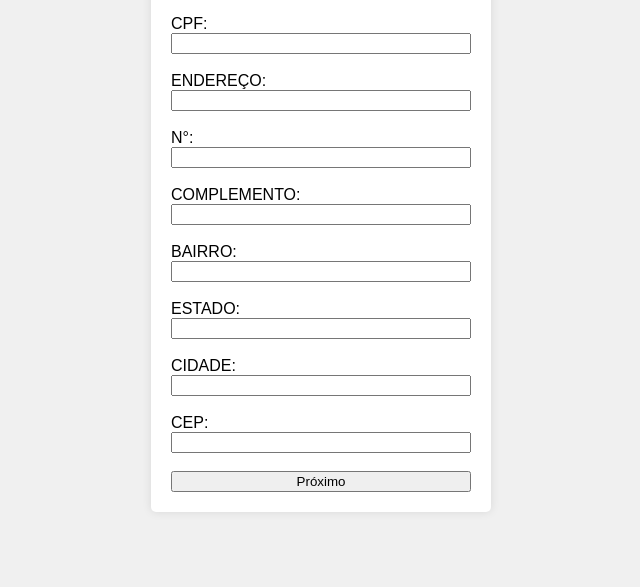
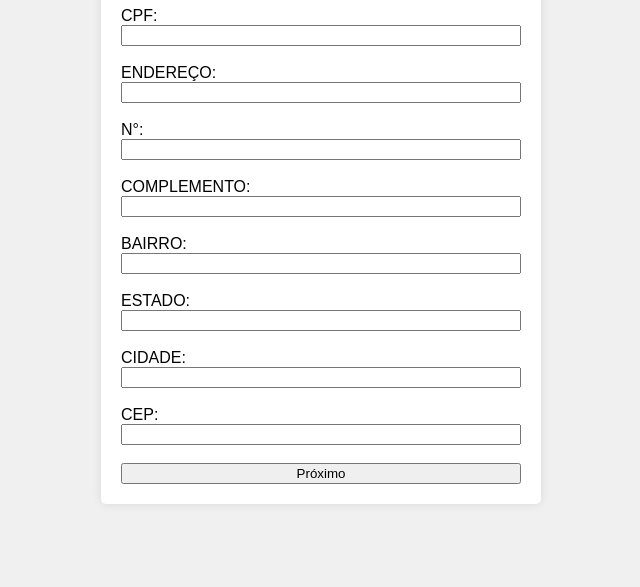
Before and after one commit to FelipeParreiras/CriandoUmaO.S, a plain HTML site: page index.html in a window 1536 px wide. Shown: the part 233-820 px from the top of the page, without its empty margins (447-1087 px from the left). Drawn offline with Linux system fonts and the light colour scheme.

Commit message:
ajustando a proporcao de tela

```diff
--- a/css.css
+++ b/css.css
@@ -7,6 +7,8 @@ body {
     justify-content: center;
     align-items: center;
     height: 100vh;
+    max-width: 100vw;
+    overflow: hidden;
 }
 
 form {
@@ -14,7 +16,26 @@ form {
     padding: 20px;
     border-radius: 5px;
     box-shadow: 0 0 10px rgba(0, 0, 0, 0.1);
-    width: 300px;
+    width: 90%; /* Torna a largura responsiva */
+    max-width: 400px; /* Limita a largura máxima */
     display: flex;
     flex-direction: column;
 }
+
+/* Ajustes para resoluções maiores */
+@media screen and (min-width: 1366px) {
+    body {
+        padding: 10px; /* Ajusta o espaçamento para telas maiores */
+    }
+
+    form {
+        width: 40%; /* Ajusta o tamanho do formulário para proporção 1366x768 */
+    }
+}
+
+/* Ajustes para resoluções menores */
+@media screen and (max-width: 768px) {
+    form {
+        width: 90%; /* Ocupa quase toda a largura para telas menores */
+    }
+}
```
